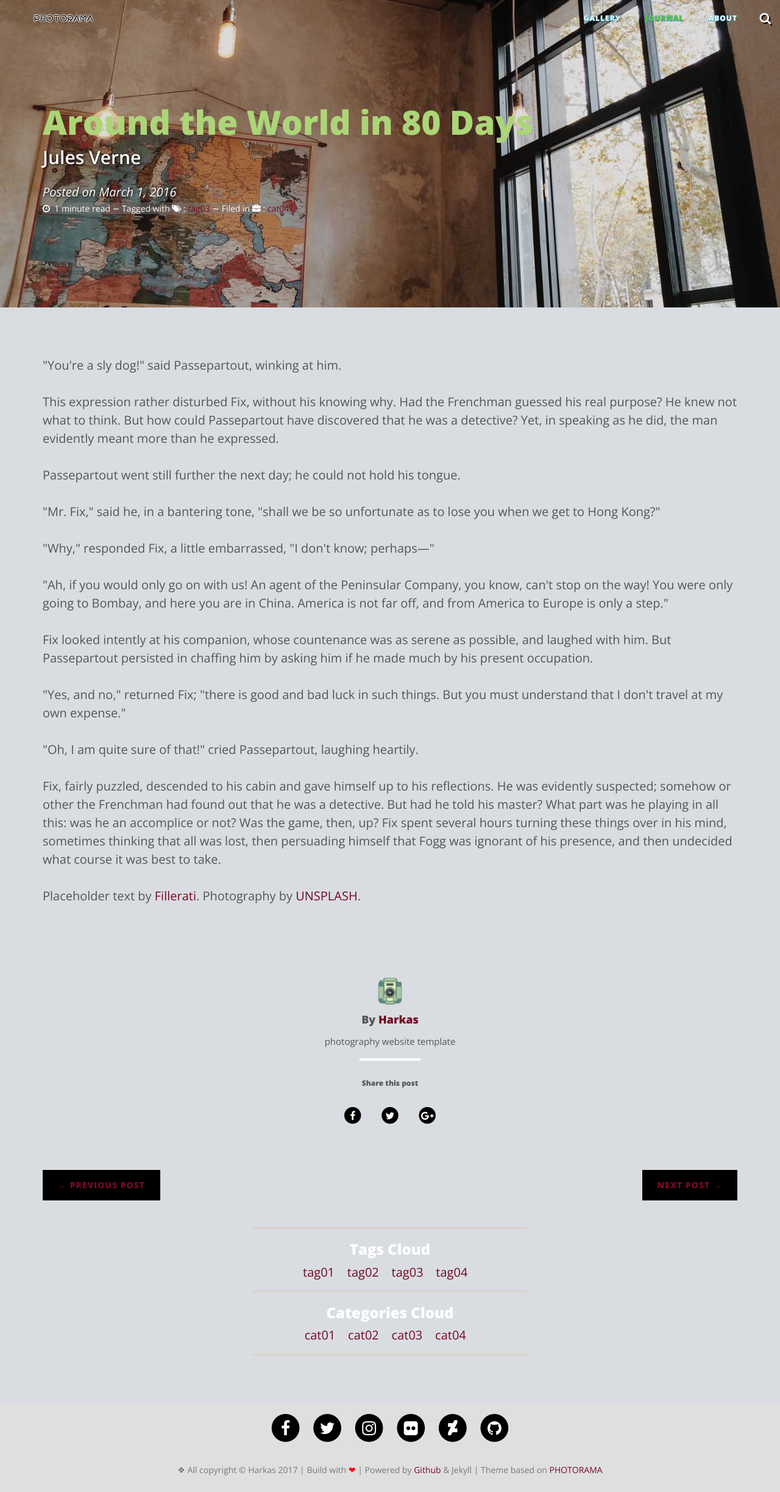
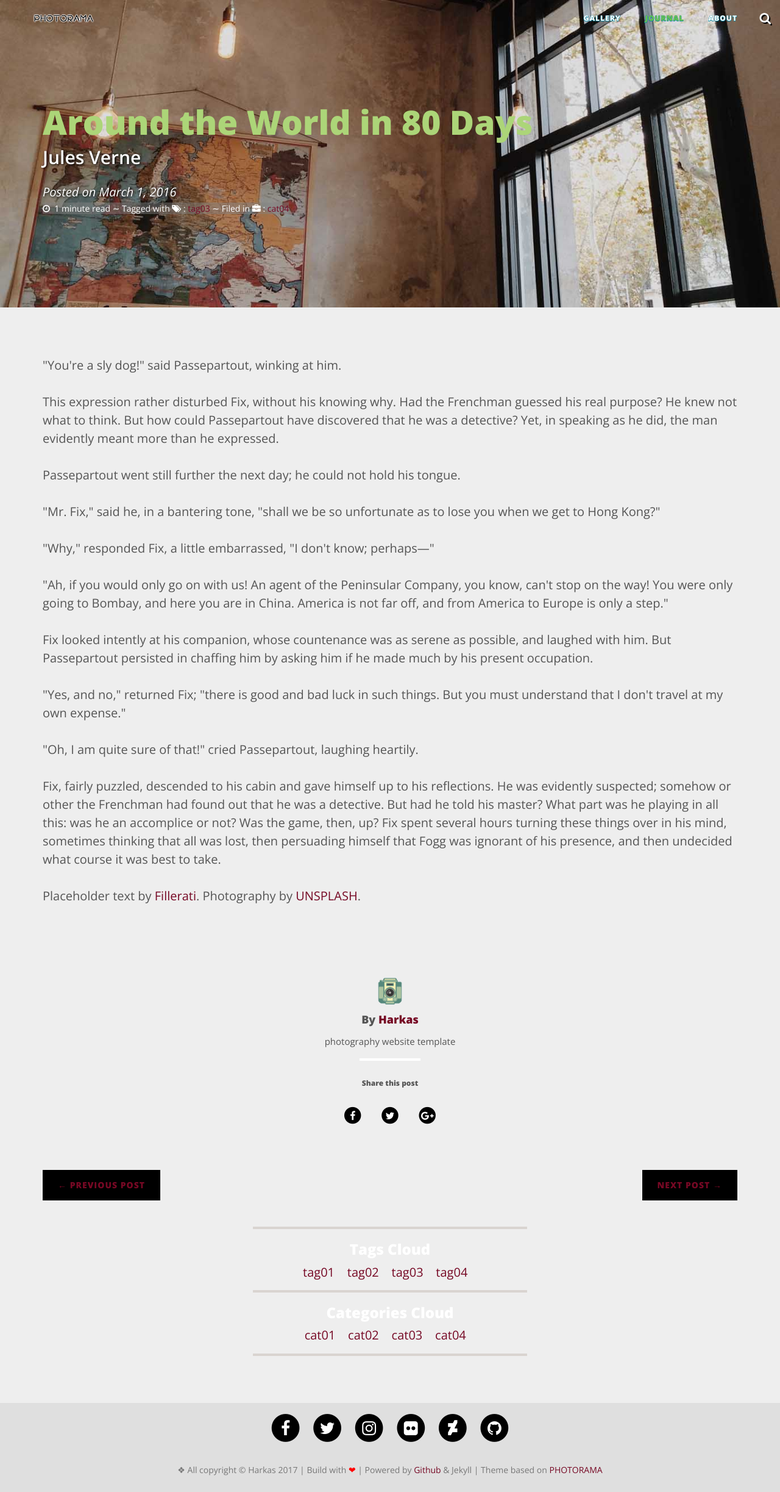
Before and after one commit to Harkas/myphoto, a Jekyll site: the page built from _posts/2016-03-01-Around-the-World-in-80-Days.markdown, in a window 1280 px wide. Shown: the whole page at 61% size. Built offline with Jekyll 4.4.1, drawn with Linux system fonts in a browser that asks for light colours; nearby versions of some CDN libraries; grey boxes are pictures that could not be loaded.

Commit message:
fix backgroudcolor 238, 238, 238

```diff
--- a/css/main.css
+++ b/css/main.css
@@ -5,7 +5,8 @@ body {
   color: #555;
   /*background-color: #000;*/
   /*background-color: rgb(48,55,61);*/
-  background-color: rgb(217, 221, 225);
+  /*background-color: rgb(217, 221, 225);*/
+    background-color: rgb(238, 238, 238);
 }
 p {
   line-height: 1.5;
@@ -186,7 +187,7 @@ hr.small {
 }
 .intro-header .post-heading h1 {
   font-size: 35px;
-  color: #eee;
+  font-color: #eee;
 }
 .intro-header .post-heading .subheading,
 .intro-header .post-heading .meta {
```
